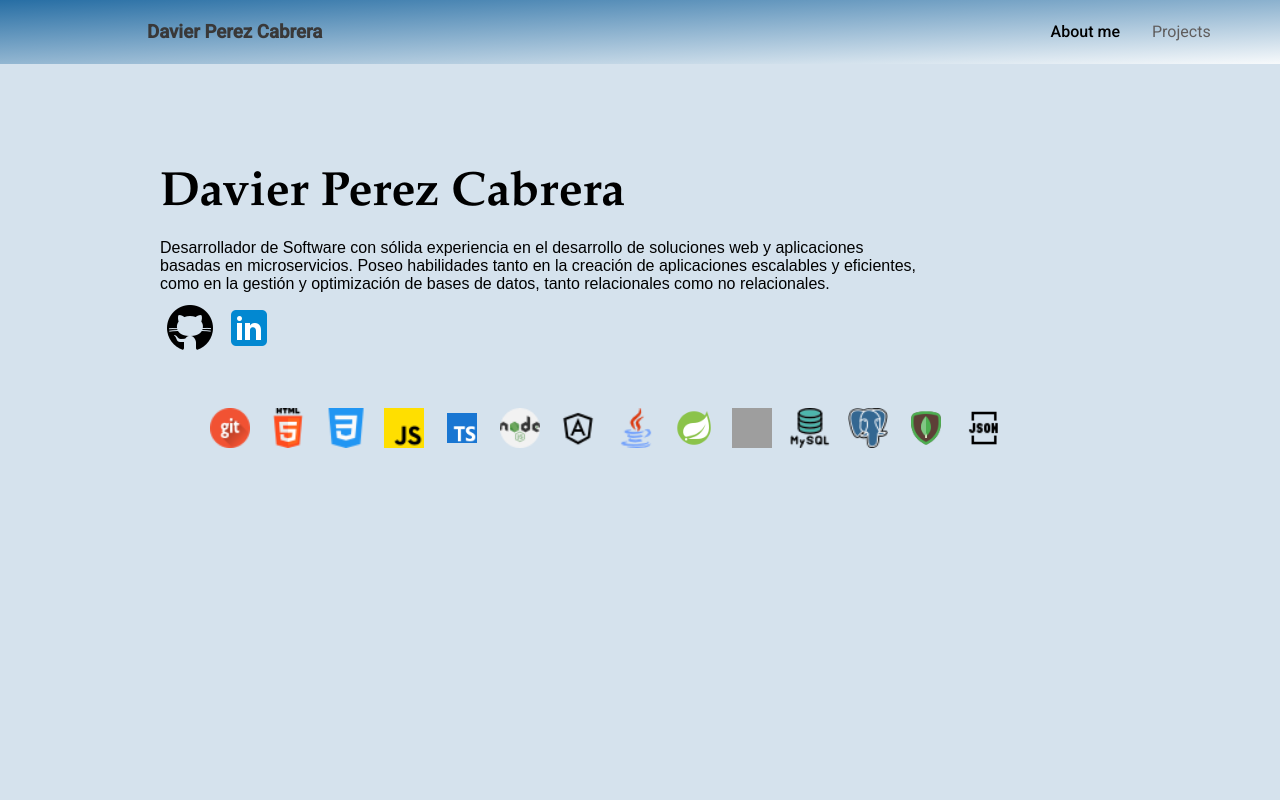
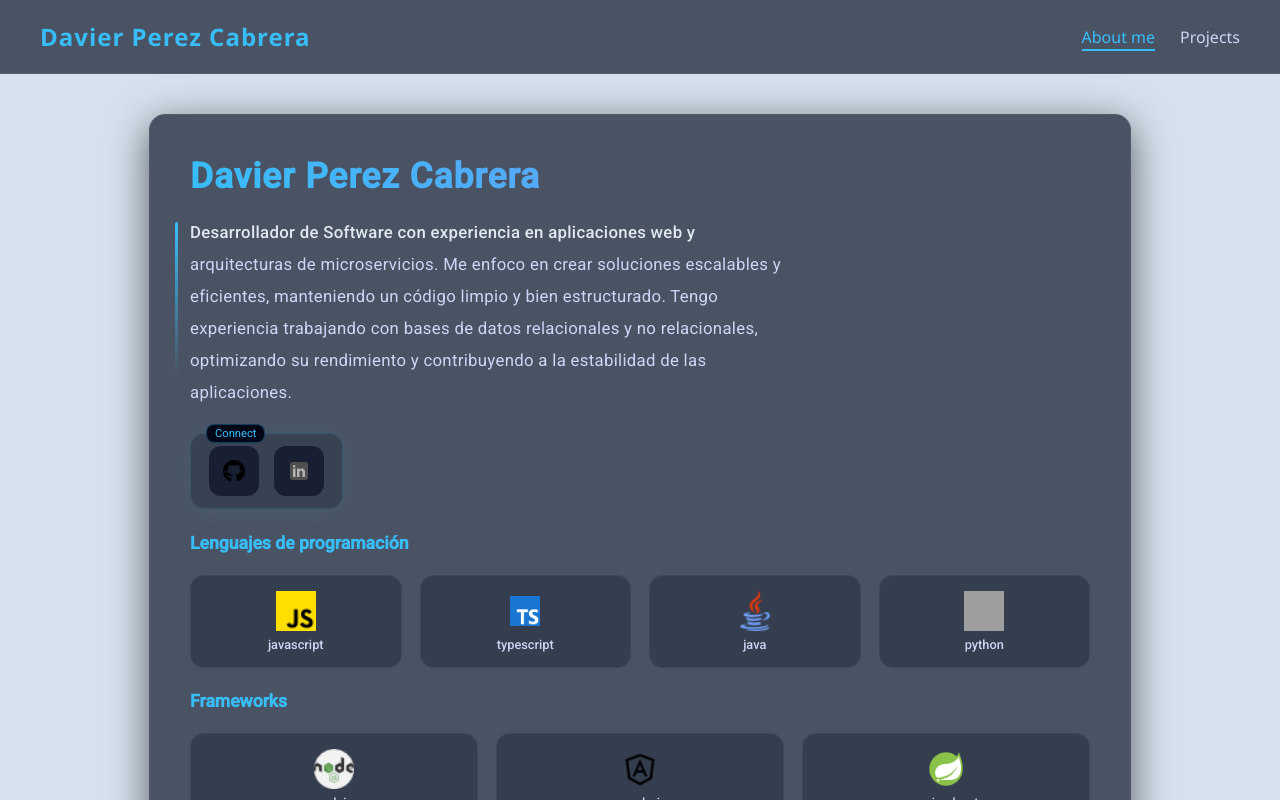
Before and after one commit to dperezc21/davier-portfolio, an Angular app: page /about-me in a window 1280 px wide. Shown: the top 800 px of the page. Built offline with nearby package versions, Linux system fonts and the light colour scheme; grey boxes are pictures that could not be loaded.

Commit message:
feat: design improved, with new colors to home page

```diff
--- a/src/app/components/about/about.component.css
+++ b/src/app/components/about/about.component.css
@@ -1,43 +1,115 @@
+/* Contenedor principal */
 .about-container {
   display: flex;
-  flex-direction: row;
-  justify-content: flex-start;
+  justify-content: center;
   align-items: center;
+  padding: 40px 20px;
 }
 
+/* Tarjeta principal */
 .profile-container {
-  display:flex;
-  align-items: flex-start;
-  flex-direction: column;
-  margin: 5rem 10rem;
+  max-width: 900px;
+  width: 100%;
+  padding: 40px;
+
+  background: rgba(15, 23, 42, 0.7);
+  backdrop-filter: blur(12px);
+
+  border-radius: 16px;
+  border: 1px solid rgba(255, 255, 255, 0.05);
+
+  box-shadow: 0 10px 40px rgba(0, 0, 0, 0.6);
+  animation: fadeInUp 0.8s ease;
 }
 
+/* Nombre */
 .name {
-  display: flex;
-  justify-content: flex-start;
-  font-size: 3rem;
-  font-weight: bold;
-  font-family: "Book Antiqua", serif;
+  display: block;
+  font-size: 2.2rem;
+  font-weight: 700;
+  margin-bottom: 20px;
+
+  background: linear-gradient(90deg, #38bdf8, #818cf8);
+  -webkit-background-clip: text;
+  -webkit-text-fill-color: transparent;
+
+  letter-spacing: 1px;
 }
 
+/* Texto principal */
 .profile {
-  display: flex;
-  justify-content: space-around;
-  font-family: Arial, serif;
+  font-size: 1.05rem;
+  line-height: 1.9;
+
+  color: #cbd5f5;
+  max-width: 65ch;
+
   margin-bottom: 25px;
+
+  font-weight: 400;
+  letter-spacing: 0.3px;
+
+  position: relative;
 }
 
-.icons-technologies {
-  display: flex;
-  justify-content: center;
-  width: 100%;
-  margin: 5%;
+/* Primera línea destacada */
+.profile::first-line {
+  color: #e2e8f0;
+  font-weight: 500;
 }
 
-.icon {
-  display: flex;
-  padding: 3px;
-  margin: 6px;
-  cursor: pointer;
-  width: 40px;
+/* Línea decorativa sutil */
+.profile::before {
+  content: '';
+  position: absolute;
+  left: -15px;
+  top: 5px;
+  height: 80%;
+  width: 3px;
+
+  background: linear-gradient(to bottom, #38bdf8, transparent);
+  border-radius: 10px;
 }
+
+/* Animación suave */
+.profile {
+  animation: fadeInText 1s ease;
+}
+
+@keyframes fadeInText {
+  from {
+    opacity: 0;
+    transform: translateY(10px);
+  }
+  to {
+    opacity: 1;
+    transform: translateY(0);
+  }
+}
+
+/* Animación entrada */
+@keyframes fadeInUp {
+  from {
+    opacity: 0;
+    transform: translateY(30px);
+  }
+  to {
+    opacity: 1;
+    transform: translateY(0);
+  }
+}
+
+/* Responsive */
+@media (max-width: 768px) {
+  .profile-container {
+    padding: 25px;
+  }
+
+  .name {
+    font-size: 1.8rem;
+  }
+
+  .profile {
+    font-size: 0.95rem;
+  }
+}
--- a/src/app/components/about/about.component.html
+++ b/src/app/components/about/about.component.html
@@ -1,19 +1,15 @@
-<div class="about-container margin-top-85">
+<div class="about-container">
   <div class="profile-container">
     <span class="name">Davier Perez Cabrera</span>
 
     <p class="profile">
-      Desarrollador de Software con sólida experiencia en el desarrollo de soluciones web y aplicaciones <br>
-      basadas en microservicios. Poseo habilidades tanto en la creación de aplicaciones escalables y eficientes,<br>
-      como en la gestión y optimización de bases de datos, tanto relacionales como no relacionales.<br>
+      Desarrollador de Software con experiencia en aplicaciones web y arquitecturas de microservicios.
+      Me enfoco en crear soluciones escalables y eficientes, manteniendo un código limpio y bien estructurado.
+      Tengo experiencia trabajando con bases de datos relacionales y no relacionales, optimizando
+      su rendimiento y contribuyendo a la estabilidad de las aplicaciones.
     </p>
 
     <app-contact-information></app-contact-information>
-
-    <div class="icons-technologies">
-      @for (tech of technologies; track tech.name) {
-        <img class="icon" src="{{tech.path}}" alt="{{tech.name}} icon" matTooltip="{{tech.name}}">
-      }
-    </div>
+    <app-technologies></app-technologies>
   </div>
 </div>
--- a/src/app/components/contact-information/contact-information.component.css
+++ b/src/app/components/contact-information/contact-information.component.css
@@ -1,15 +1,103 @@
+/* Contenedor destacado */
 .info-container {
   display: flex;
-  flex-direction: row;
-  justify-content: space-around;
   align-items: center;
-  height: 20px;
-  font-size: 0.8rem;
-  margin-bottom: 20px;
+  gap: 15px;
+
+  padding: 12px 18px;
+  margin-top: 25px;
+
+  background: rgba(30, 41, 59, 0.4);
+  border-radius: 14px;
+
+  border: 1px solid rgba(56, 189, 248, 0.15);
+
+  box-shadow: 0 0 25px rgba(56, 189, 248, 0.08);
+
+  width: fit-content;
+
+  position: relative;
 }
 
-.info {
+/* Etiqueta tipo badge */
+.info-container::before {
+  content: "Connect";
+  position: absolute;
+  top: -10px;
+  left: 15px;
+
+  font-size: 0.7rem;
+  padding: 2px 8px;
+
+  background: #020617;
+  color: #38bdf8;
+
+  border-radius: 8px;
+  border: 1px solid rgba(56, 189, 248, 0.3);
+}
+
+/* Botones */
+.info.link {
   display: flex;
   align-items: center;
-  padding: 5px;
+  justify-content: center;
+
+  width: 50px;
+  height: 50px;
+
+  background: rgba(15, 23, 42, 0.8);
+  border-radius: 12px;
+
+  transition: all 0.3s ease;
+  position: relative;
+  overflow: hidden;
 }
+
+/* Glow animado */
+.info.link::before {
+  content: '';
+  position: absolute;
+  inset: 0;
+  background: radial-gradient(circle, rgba(56,189,248,0.25), transparent 70%);
+  opacity: 0;
+  transition: 0.3s;
+}
+
+/* Iconos */
+.info.link img {
+  width: 24px;
+  height: 24px;
+  filter: grayscale(100%) brightness(0.7);
+  transition: all 0.3s ease;
+  z-index: 1;
+}
+
+/* Hover */
+.info.link:hover {
+  transform: translateY(-4px) scale(1.05);
+}
+
+.info.link:hover::before {
+  opacity: 1;
+}
+
+.info.link:hover img {
+  filter: grayscale(0%) brightness(1.2);
+}
+
+/* Tooltip simple */
+.info.link::after {
+  content: attr(aria-label);
+  position: absolute;
+  bottom: -28px;
+
+  font-size: 0.7rem;
+  color: #94a3b8;
+
+  opacity: 0;
+  transition: 0.3s;
+}
+
+.info.link:hover::after {
+  opacity: 1;
+}
--- a/src/app/components/contact-information/contact-information.component.html
+++ b/src/app/components/contact-information/contact-information.component.html
@@ -1,6 +1,17 @@
 <div class="info-container">
-  <a class="info link" href="https://github.com/dperezc21" target="_blank">
-    <img src="/github.png" alt="" /></a>
-  <a class="info link" href="https://www.linkedin.com/in/davier-perez-cabrera" target="_blank">
-    <img src="/linkedin.png" alt=""/></a>
+  <a class="info link"
+     href="https://github.com/dperezc21"
+     target="_blank"
+     aria-label="GitHub">
+
+    <img ngSrc="/github.png" width="50" height="50" alt="GitHub"/>
+  </a>
+
+  <a class="info link"
+     href="https://www.linkedin.com/in/davier-perez-cabrera"
+     target="_blank"
+     aria-label="LinkedIn">
+
+    <img ngSrc="/linkedin.png" width="48" height="48" alt="LinkedIn"/>
+  </a>
 </div>
--- a/src/app/components/contact-information/contact-information.component.ts
+++ b/src/app/components/contact-information/contact-information.component.ts
@@ -1,8 +1,11 @@
 import { Component } from '@angular/core';
+import {NgOptimizedImage} from '@angular/common';
 
 @Component({
   selector: 'app-contact-information',
-  imports: [],
+  imports: [
+    NgOptimizedImage
+  ],
   templateUrl: './contact-information.component.html',
   standalone: true,
   styleUrl: './contact-information.component.css'
--- a/src/app/components/header/header.component.css
+++ b/src/app/components/header/header.component.css
@@ -1,42 +1,106 @@
+/* Reset básico */
+* {
+  margin: 0;
+  padding: 0;
+  box-sizing: border-box;
+  font-family: 'Segoe UI', sans-serif;
+}
+
+/* Fondo general (opcional si aplica a toda la página) */
+body {
+  background: linear-gradient(135deg, #0f172a, #020617);
+  color: #e2e8f0;
+}
+
+/* Contenedor del header */
 .list-container {
-  display:flex;
-  flex-direction: row;
-  justify-content: space-around;
-  background: linear-gradient(to right bottom, #276ea4, white);
-  padding: 0 50px;
-  position: fixed;
+  display: flex;
+  justify-content: space-between;
+  align-items: center;
+  padding: 20px 40px;
+
+  background: rgba(15, 23, 42, 0.7);
+  backdrop-filter: blur(10px);
+  border-bottom: 1px solid rgba(255, 255, 255, 0.05);
+
+  position: sticky;
+  top: 0;
+  z-index: 100;
+}
+
+/* Nombre / título */
+.header-title {
+  font-size: 1.5rem;
+  font-weight: 600;
+  color: #38bdf8;
+  letter-spacing: 1px;
+  transition: 0.3s ease;
+}
+
+.header-title:hover {
+  color: #0ea5e9;
+  text-shadow: 0 0 10px rgba(56, 189, 248, 0.6);
+}
+
+/* Lista */
+.list {
+  list-style: none;
+  display: flex;
+  gap: 25px;
+}
+
+/* Items */
+.item-li {
+  position: relative;
+}
+
+/* Links */
+.item {
+  text-decoration: none;
+  color: #cbd5f5;
+  font-size: 1rem;
+  font-weight: 500;
+  padding: 5px 0;
+  transition: all 0.3s ease;
+}
+
+/* Hover elegante con línea animada */
+.item::after {
+  content: '';
+  position: absolute;
+  left: 0;
+  bottom: -3px;
+  width: 0%;
+  height: 2px;
+  background: #38bdf8;
+  transition: width 0.3s ease;
+}
+
+.item:hover {
+  color: #38bdf8;
+}
+
+.item:hover::after {
   width: 100%;
 }
 
-.header-title {
-  display: flex;
-  align-items: center;
-  color: #393838;
+/* Estado activo (Angular routerLinkActive) */
+.activated {
+  color: #38bdf8;
 }
 
-.list {
-  display:flex;
-  flex-direction: row;
-  justify-content: flex-end;
-  padding: 0.4rem;
-  width: 55%;
+.activated::after {
+  width: 100%;
 }
 
-.item-li {
-  list-style: none;
+/* Responsive */
+@media (max-width: 768px) {
+  .list-container {
+    flex-direction: column;
+    gap: 15px;
+  }
+
+  .list {
+    gap: 15px;
+  }
 }
-
-.item {
-  text-decoration: none;
-  color: #605d5d;
-  padding: 1rem;
-}
-
-.item:hover {
-  color: black;
-}
-
-.activated {
-  color: black;
-  font-weight: 500;
-}
--- /dev/null
+++ b/src/app/components/technologies/technologies.component.css
@@ -0,0 +1,129 @@
+/* Contenedor tipo tarjeta */
+.tech-container {
+  max-width: 900px;
+  width: 100%;
+  padding: 40px;
+
+  background: rgba(15, 23, 42, 0.7); /* mismo estilo que profile-container */
+  backdrop-filter: blur(12px);
+
+  border-radius: 16px;
+  border: 1px solid rgba(255, 255, 255, 0.05);
+
+  box-shadow: 0 10px 40px rgba(0, 0, 0, 0.6);
+
+  display: flex;
+  flex-direction: column;
+  gap: 30px;
+
+  animation: fadeInUp 0.8s ease;
+  margin-top: 40px; /* separación respecto a la sección anterior */
+}
+
+/* Categoría */
+.tech-category {
+  display: flex;
+  flex-direction: column;
+  gap: 12px;
+}
+
+/* Título categoría */
+.category-title {
+  font-size: 1.1rem;
+  font-weight: 600;
+  color: #38bdf8;
+  margin-bottom: 10px;
+}
+
+/* Lista de iconos */
+.tech-list {
+  display: grid;
+  grid-template-columns: repeat(auto-fit, minmax(90px, 1fr));
+  gap: 18px;
+}
+
+/* Cada card de tecnología permanece igual */
+.tech-card {
+  display: flex;
+  flex-direction: column;
+  align-items: center;
+  justify-content: center;
+  padding: 15px 10px;
+  border-radius: 14px;
+  background: rgba(30, 41, 59, 0.5);
+  border: 1px solid rgba(255, 255, 255, 0.05);
+  cursor: pointer;
+  position: relative;
+  overflow: hidden;
+  transition: all 0.3s ease;
+  gap: 6px;
+}
+
+/* Glow dinámico */
+.tech-card::before {
+  content: '';
+  position: absolute;
+  inset: 0;
+  background: radial-gradient(circle at top, rgba(56,189,248,0.25), transparent 70%);
+  opacity: 0;
+  transition: 0.3s;
+}
+
+/* Icono */
+.icon {
+  width: 40px;
+  height: 40px;
+  transition: all 0.3s ease;
+  z-index: 1;
+}
+
+/* Nombre visible */
+.tech-name {
+  font-size: 0.8rem;
+  font-weight: 500;
+  color: #cbd5f5;
+  text-align: center;
+  z-index: 1;
+  transition: 0.3s;
+}
+
+/* Hover */
+.tech-card:hover {
+  transform: translateY(-6px) scale(1.05);
+  border-color: rgba(56, 189, 248, 0.3);
+  box-shadow: 0 10px 25px rgba(0,0,0,0.6);
+}
+
+.tech-card:hover .icon {
+  transform: scale(1.1);
+}
+
+.tech-card:hover .tech-name {
+  color: #38bdf8;
+}
+
+/* Animación entrada */
+.tech-card {
+  animation: fadeInTech 0.6s ease forwards;
+}
+
+@keyframes fadeInTech {
+  from { opacity: 0; transform: translateY(15px); }
+  to { opacity: 1; transform: translateY(0); }
+}
+
+/* Responsive */
+@media (max-width: 600px) {
+  .tech-list {
+    grid-template-columns: repeat(auto-fit, minmax(70px, 1fr));
+  }
+
+  .icon {
+    width: 32px;
+    height: 32px;
+  }
+
+  .category-title {
+    font-size: 1rem;
+  }
+}
--- /dev/null
+++ b/src/app/components/technologies/technologies.component.html
@@ -0,0 +1,55 @@
+<div class="icons-technologies">
+
+  <!-- Lenguajes de programación -->
+  <div class="tech-category">
+    <h4 class="category-title">Lenguajes de programación</h4>
+    <div class="tech-list">
+      @for (tech of programmingLanguages; track tech.name) {
+        <div class="tech-card">
+          <img class="icon" ngSrc="{{tech.path}}" alt="{{tech.name}} icon" width="40" height="40">
+          <span class="tech-name">{{ tech.name }}</span>
+        </div>
+      }
+    </div>
+  </div>
+
+  <!-- Frameworks -->
+  <div class="tech-category">
+    <h4 class="category-title">Frameworks</h4>
+    <div class="tech-list">
+      @for (tech of frameworks; track tech.name) {
+        <div class="tech-card">
+          <img class="icon" ngSrc="{{tech.path}}" alt="{{tech.name}} icon" width="40" height="40">
+          <span class="tech-name">{{ tech.name }}</span>
+        </div>
+      }
+    </div>
+  </div>
+
+  <!-- Bases de datos -->
+  <div class="tech-category">
+    <h4 class="category-title">Bases de datos</h4>
+    <div class="tech-list">
+      @for (tech of databases; track tech.name) {
+        <div class="tech-card">
+          <img class="icon" ngSrc="{{tech.path}}" alt="{{tech.name}} icon" width="40" height="40">
+          <span class="tech-name">{{ tech.name }}</span>
+        </div>
+      }
+    </div>
+  </div>
+
+  <!-- otros -->
+  <div class="tech-category">
+    <h4 class="category-title">Otras tecnologias</h4>
+    <div class="tech-list">
+      @for (tech of other; track tech.name) {
+        <div class="tech-card">
+          <img class="icon" ngSrc="{{tech.path}}" alt="{{tech.name}} icon" width="40" height="40">
+          <span class="tech-name">{{ tech.name }}</span>
+        </div>
+      }
+    </div>
+  </div>
+
+</div>
```
Also changed, not shown: src/app/components/about/about.component.ts (+3 -5 lines), src/app/components/technologies/technologies.component.ts (added, +20 -0 lines), src/app/constants/icons-path.ts (+38 -26 lines), 1 other file (tests, documents, lock files or other folders).
